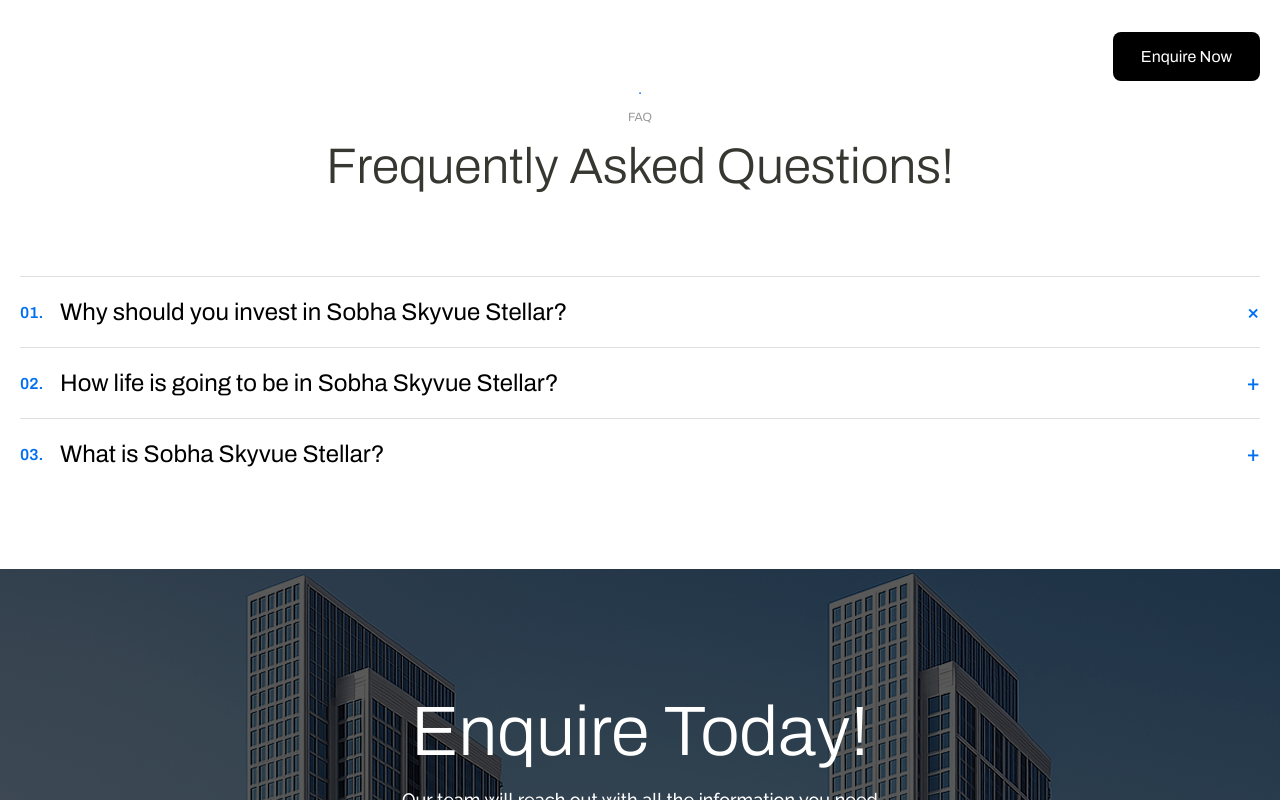
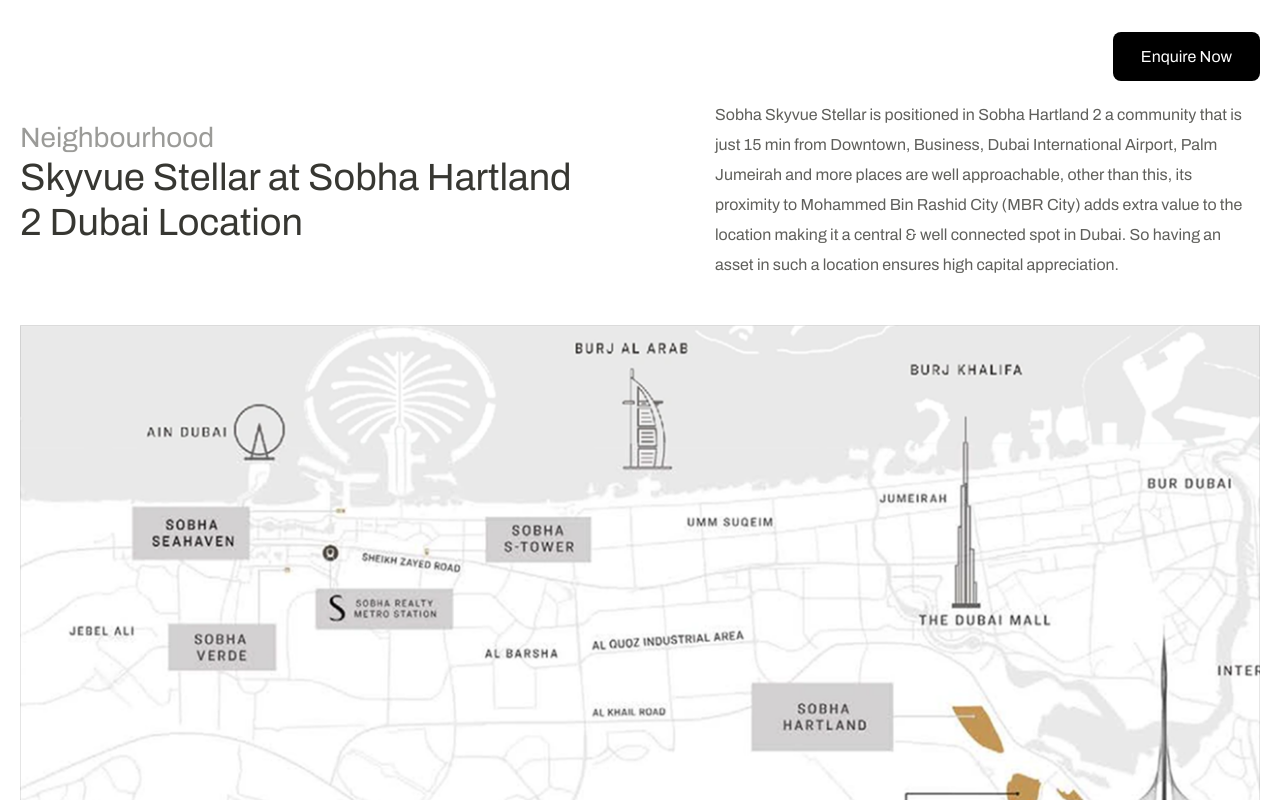
Before and after one commit to aadhil-t/sobha-demo, a Next.js app: page /product in a window 1280 px wide. Shown: the top 800 px of the page. Built offline with nearby package versions, Linux system fonts and the light colour scheme.

Commit message:
added neighbourhood-sec on product page

```diff
--- a/src/app/product/page.js
+++ b/src/app/product/page.js
@@ -1,40 +1,63 @@
-"use client"
-import React, { useEffect } from 'react';
+"use client";
+import React, { useEffect } from "react";
 // AOS //
-import AOS from 'aos';
-import 'aos/dist/aos.css';
-import FaqSection from '../components/faqSec';
-import EnqSetion from '../components/EnqSec';
+import AOS from "aos";
+import "aos/dist/aos.css";
+import "../../styles/_neighbourhood.scss"
+import FaqSection from "../components/faqSec";
+import EnqSetion from "../components/EnqSec";
+import TopHeadCnt from "../../app/components/Topheadcnt";
 
-export default function product(){
-
+export default function product() {
   // Aos //
   useEffect(() => {
     AOS.init({
       duration: 1200, // animation duration in ms
-          once: false,     // whether animation should happen only once
-          mirror: false,  // whether elements should animate out while scrolling past them
+      once: false, // whether animation should happen only once
+      mirror: false, // whether elements should animate out while scrolling past them
     });
   }, []);
 
-    return(
+  return (
     <main>
       {/* Sub Banner Section */}
-            <div className='sub-banner-sec'>
-                <div className='sub-bnr-outer'>
-                    <div className='container'>
-                        <div>
+      <div className="sub-banner-sec">
+        <div className="sub-bnr-outer">
+          <div className="container">
+            <div></div>
+          </div>
+        </div>
+      </div>
 
+      {/* Neighbourhood Section */}
+      <div className="neighbourhood-sec">
+        <div className="neighbourhood-outer">
+          <div className="container">
+            <TopHeadCnt
+              items={[
+                {
+                  heading: "Neighbourhood",
+                  subHeading:
+                    "Skyvue Stellar at Sobha Hartland 2 Dubai Location",
+                  content: `Sobha Skyvue Stellar is positioned in Sobha Hartland 2 a community that is just 15 min from Downtown,
+                   Business, Dubai International Airport, Palm Jumeirah and more places are well approachable, other than this,
+                   its proximity to Mohammed Bin Rashid City (MBR City) adds extra value to the location making it a central &
+                   well connected spot in Dubai. So having an asset in such a location ensures high capital appreciation.`,
+                },
+              ]}
+            />
+            <div className="loc-img">
+                <img src="assets/product/dubai-location.png" alt="Resort" />
             </div>
           </div>
         </div>
       </div>
 
       {/* Faq Section */}
-            <FaqSection/>
+      <FaqSection />
 
       {/* Enquire Section */}
-            <EnqSetion/>
+      <EnqSetion />
     </main>
   );
 }
--- a/src/styles/_common.scss
+++ b/src/styles/_common.scss
@@ -50,6 +50,8 @@
       h2{
           margin: 0;
           color: $text-color;
+          max-width: 575px;
+          justify-content: space-between;
       }
   }
   .cnt{
--- /dev/null
+++ b/src/styles/_neighbourhood.scss
@@ -0,0 +1,15 @@
+.neighbourhood-sec{
+    background: white;
+    .neighbourhood-outer{
+        .loc-img{
+            padding-top: 4.5rem;
+            width: 100%;
+            img{
+                width: 100%;
+            }
+        }
+        .content-blk {
+            background: white;
+        }
+    }
+}
```
Also changed, not shown: public/assets/product/dubai-location.png (added). Lines whose indentation alone changed are shown as unchanged.
